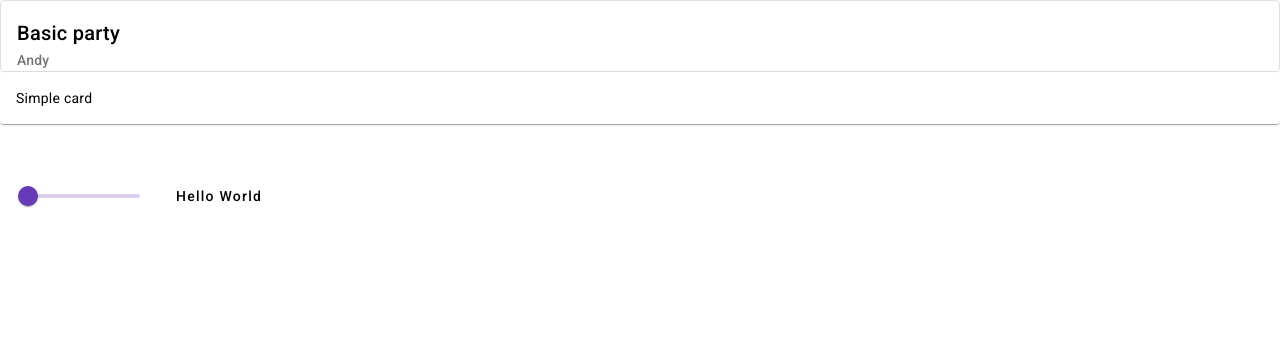
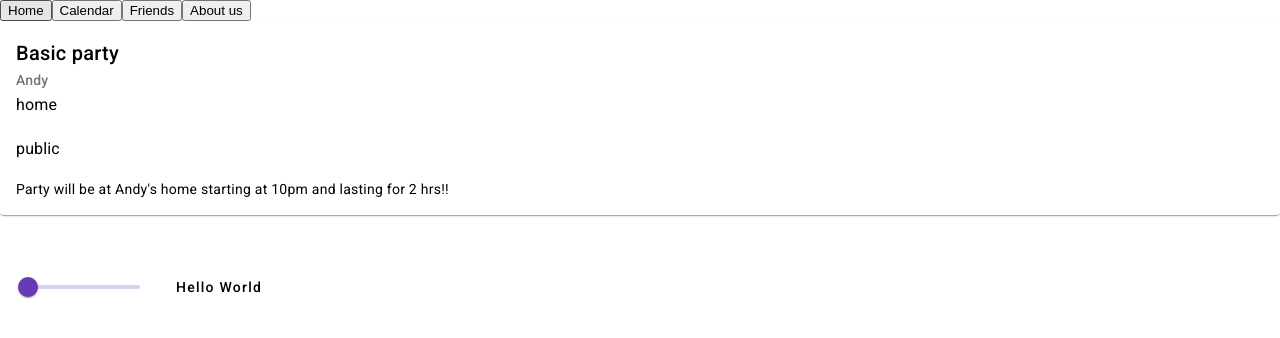
Before and after one commit to ALMLAMBO/LetsParty, an Angular app in the folder front-end/lets-party-ui/: page / in a window 1280 px wide. Shown: the top 338 px of the page. Built offline with nearby package versions, Linux system fonts and the light colour scheme.

Commit message:
fixed material design

```diff
--- a/front-end/lets-party-ui/src/app/app.component.html
+++ b/front-end/lets-party-ui/src/app/app.component.html
@@ -1,3 +1,3 @@
-<!-- <app-navbar></app-navbar> -->
+<app-navbar></app-navbar>
 <app-party></app-party>
 <button mat-button>Hello World</button>
--- a/front-end/lets-party-ui/src/app/app.module.ts
+++ b/front-end/lets-party-ui/src/app/app.module.ts
@@ -3,12 +3,9 @@ import { BrowserModule } from '@angular/platform-browser';
 
 import { AppRoutingModule } from './app-routing.module';
 import { AppComponent } from './app.component';
-import { MatSliderModule } from '@angular/material/slider';
-import { MatCardModule } from '@angular/material/card';
 
 import { HomePageModule } from './home-page/home-page.module';
 import { BrowserAnimationsModule } from '@angular/platform-browser/animations';
-import { MatSlideToggleModule } from '@angular/material/slide-toggle';
 import { MatButtonModule } from '@angular/material/button';
 
 @NgModule({
@@ -20,9 +17,6 @@ import { MatButtonModule } from '@angular/material/button';
     BrowserAnimationsModule,
     AppRoutingModule,
     HomePageModule,
-    MatCardModule,
-    MatSliderModule,
-    MatSlideToggleModule,
     MatButtonModule
   ],
   providers: [],
--- a/front-end/lets-party-ui/src/app/home-page/party/party.component.html
+++ b/front-end/lets-party-ui/src/app/home-page/party/party.component.html
@@ -1,17 +1,15 @@
-<mat-card appearance='outlined'>
+<mat-card>
   <mat-card-header>
   <mat-card-title>
     {{name}}
   </mat-card-title>
   <mat-card-subtitle>{{owner}}</mat-card-subtitle>
   </mat-card-header>
-  <!-- <h3>{{type}}</h3>
-  <h3>{{privacy}}</h3>
-  <p>Party will be at {{location}} starting at 10pm and lasting for {{length}} hrs!!</p> -->
-</mat-card>
-
-<mat-card>
-  <mat-card-content>Simple card</mat-card-content>
+  <mat-card-content>
+    <h3>{{type}}</h3>
+    <h3>{{privacy}}</h3>
+    <p>Party will be at {{location}} starting at 10pm and lasting for {{length}} hrs!!</p>
+  </mat-card-content>
 </mat-card>
 
 <br/>
--- a/front-end/lets-party-ui/src/main.ts
+++ b/front-end/lets-party-ui/src/main.ts
@@ -1,4 +1,3 @@
-import 'hammerjs';
 import { platformBrowserDynamic } from '@angular/platform-browser-dynamic';
 
 import { AppModule } from './app/app.module';
```
